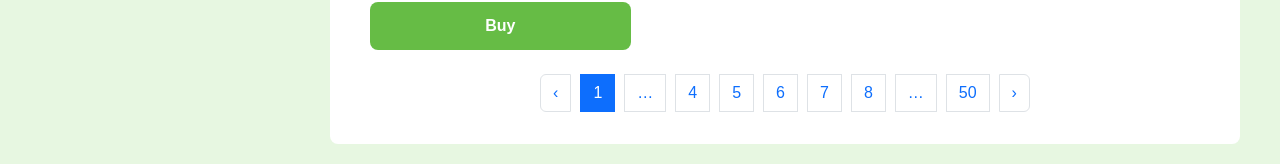
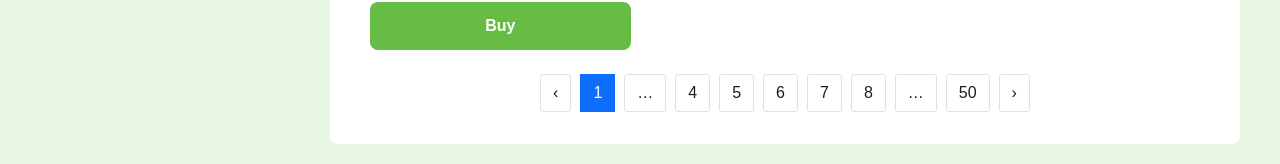
Before and after one commit to VikrantCisDev/trackmoo, a React (Vite) app: page / in a window 1280 px wide. Shown: the part 960-1124 px from the top of the page. Built offline with nearby package versions, Linux system fonts and the light colour scheme.

Commit message:
fixes input error

```diff
--- a/src/App.css
+++ b/src/App.css
@@ -293,6 +293,12 @@ button.searchModalBtn {
     gap: 10px;
     justify-content: center;
 }
+.custom-pagination .page-item a.page-link {
+    border-radius: 3px;
+    background-color: transparent;
+    color: #1D1D1D;
+}
+
 
 
 
--- a/src/pages/Login/Login.jsx
+++ b/src/pages/Login/Login.jsx
@@ -1,7 +1,7 @@
 import React, { useState } from 'react';
 import loginBg from '../../assets/images/loginBg.jpg';
 import Logo from '../../assets/images/logo.svg'
-import Input from '../../components/ui/input';
+import Input from '../../components/ui/Input';
 import mail from '../../assets/images/mail.svg'
 import eyesClose from '../../assets/images/eyesClose.svg'
 import googleStore from '../../assets/images/google-store.svg'
```
